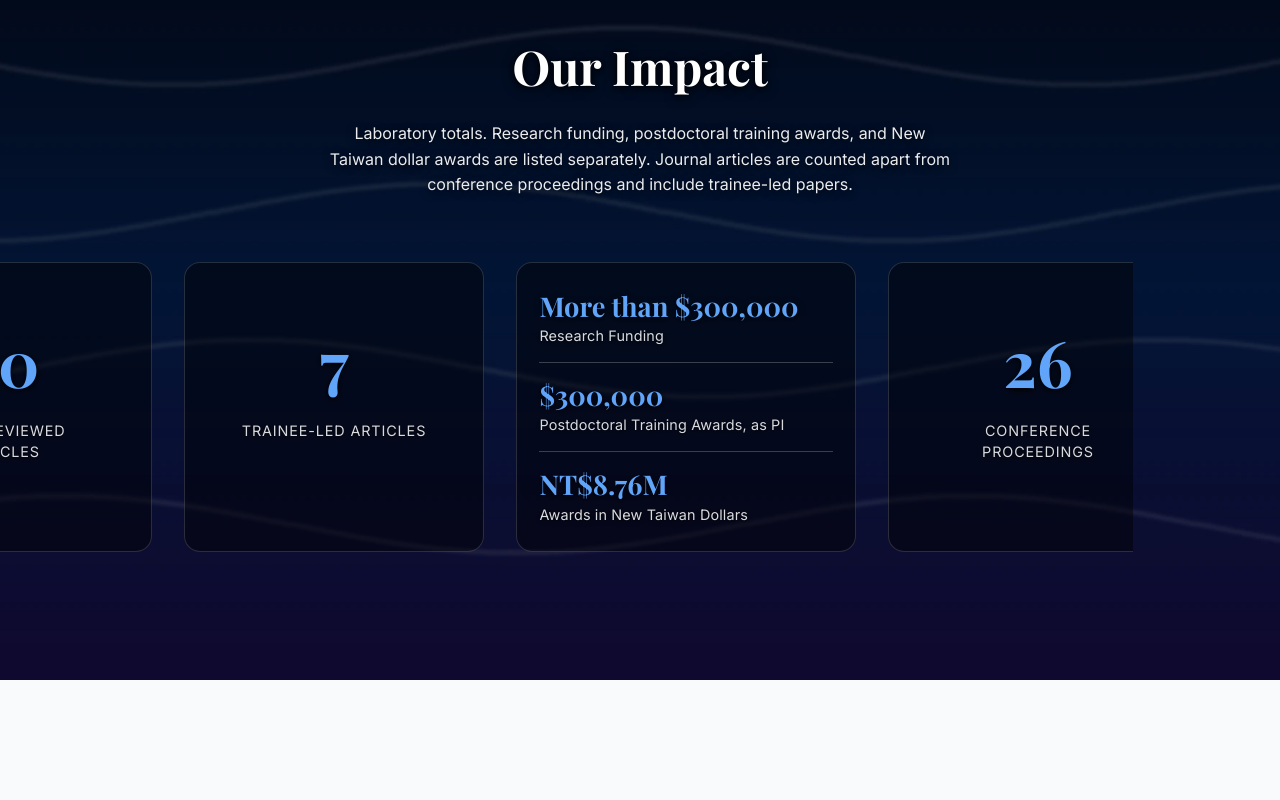
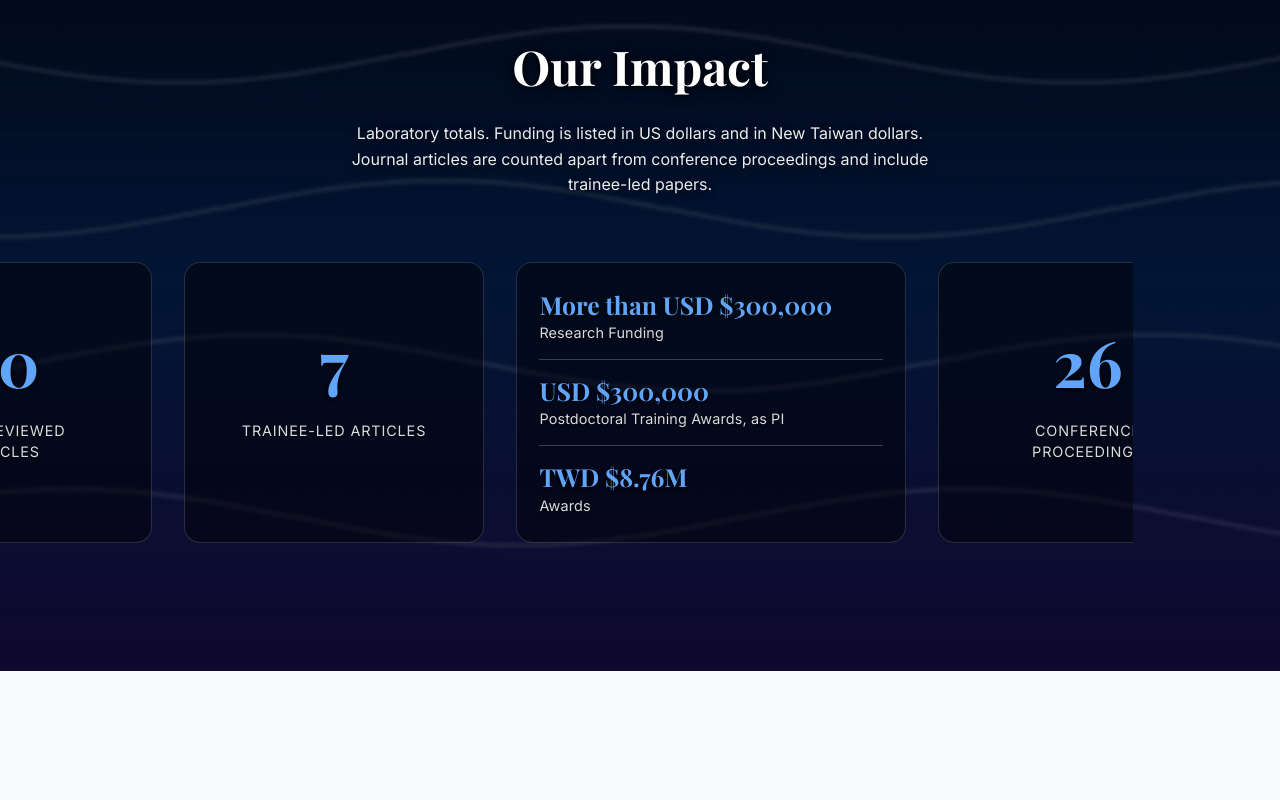
Before and after one commit to trimedlab/trimedlab.github.io, a plain HTML site: page index.html in a window 1280 px wide. Shown: the part 6080-6880 px from the top of the page. Drawn offline with nearby package versions, Linux system fonts and the light colour scheme.

Commit message:
Label laboratory funding in both US dollars and New Taiwan dollars.

```diff
--- a/index.html
+++ b/index.html
@@ -493,9 +493,9 @@
       color: #60a5fa;
     }
     .stat-label { font-size: 0.9rem; opacity: 0.85; text-transform: uppercase; letter-spacing: 0.06em; line-height: 1.45; overflow-wrap: break-word; }
-    .stat-card.funding-card { width: 340px; text-align: left; padding: 1.6rem 1.4rem; }
+    .stat-card.funding-card { width: 390px; text-align: left; padding: 1.6rem 1.4rem; }
     .fund-line + .fund-line { margin-top: 0.95rem; padding-top: 0.95rem; border-top: 1px solid rgba(255,255,255,0.22); }
-    .funding-card .stat-number { font-size: 1.7rem; line-height: 1.25; margin-bottom: 0.2rem; }
+    .funding-card .stat-number { font-size: 1.55rem; line-height: 1.25; margin-bottom: 0.2rem; overflow-wrap: anywhere; }
     .funding-card .stat-label { text-transform: none; letter-spacing: 0.01em; }
     .impact-note {
       color: rgba(255,255,255,0.92); max-width: 42rem; margin: 1rem auto 0;
@@ -970,17 +970,17 @@
   <section class="horizontal-section">
     <div class="horizontal-title">
       <h2 data-animate><span class="en">Our Impact</span><span class="zh">我們的影響力</span></h2>
-      <p class="impact-note"><span class="en">Laboratory totals. Research funding, postdoctoral training awards, and New Taiwan dollar awards are listed separately. Journal articles are counted apart from conference proceedings and include trainee-led papers.</span><span class="zh">實驗室合計。研究經費、博士後培訓獎助與新臺幣獎助分開列出。同儕審查期刊論文與會議論文分開計算，並包含學員第一作者論文。</span></p>
+      <p class="impact-note"><span class="en">Laboratory totals. Funding is listed in US dollars and in New Taiwan dollars. Journal articles are counted apart from conference proceedings and include trainee-led papers.</span><span class="zh">實驗室合計。經費分別以美元與新臺幣列出。同儕審查期刊論文與會議論文分開計算，並包含學員第一作者論文。</span></p>
     </div>
     <div class="horizontal-track">
       <div class="stat-card"><div class="stat-number">20</div><div class="stat-label"><span class="en">Peer-Reviewed Articles</span><span class="zh">同儕審查期刊論文</span></div></div>
       <div class="stat-card"><div class="stat-number">7</div><div class="stat-label"><span class="en">Trainee-Led Articles</span><span class="zh">學員第一作者論文</span></div></div>
-      <div class="stat-card funding-card"><div class="fund-line"><div class="stat-number">More than $300,000</div><div class="stat-label"><span class="en">Research Funding</span><span class="zh">研究經費</span></div></div><div class="fund-line"><div class="stat-number">$300,000</div><div class="stat-label"><span class="en">Postdoctoral Training Awards, as PI</span><span class="zh">博士後培訓獎助（計畫主持人）</span></div></div><div class="fund-line"><div class="stat-number">NT$8.76M</div><div class="stat-label"><span class="en">Awards in New Taiwan Dollars</span><span class="zh">新臺幣獎助</span></div></div></div>
+      <div class="stat-card funding-card"><div class="fund-line"><div class="stat-number"><span class="en">More than USD $300,000</span><span class="zh">超過美元 30 萬元</span></div><div class="stat-label"><span class="en">Research Funding</span><span class="zh">研究經費</span></div></div><div class="fund-line"><div class="stat-number"><span class="en">USD $300,000</span><span class="zh">美元 30 萬元</span></div><div class="stat-label"><span class="en">Postdoctoral Training Awards, as PI</span><span class="zh">博士後培訓獎助（計畫主持人）</span></div></div><div class="fund-line"><div class="stat-number"><span class="en">TWD $8.76M</span><span class="zh">新臺幣 876 萬元</span></div><div class="stat-label"><span class="en">Awards</span><span class="zh">獎助</span></div></div></div>
       <div class="stat-card"><div class="stat-number">26</div><div class="stat-label"><span class="en">Conference Proceedings</span><span class="zh">會議論文</span></div></div>
       <div class="stat-card"><div class="stat-number">28</div><div class="stat-label"><span class="en">Researchers Trained</span><span class="zh">培育研究人員</span></div></div>
       <div class="stat-card stat-dup"><div class="stat-number">20</div><div class="stat-label"><span class="en">Peer-Reviewed Articles</span><span class="zh">同儕審查期刊論文</span></div></div>
       <div class="stat-card stat-dup"><div class="stat-number">7</div><div class="stat-label"><span class="en">Trainee-Led Articles</span><span class="zh">學員第一作者論文</span></div></div>
-      <div class="stat-card funding-card stat-dup"><div class="fund-line"><div class="stat-number">More than $300,000</div><div class="stat-label"><span class="en">Research Funding</span><span class="zh">研究經費</span></div></div><div class="fund-line"><div class="stat-number">$300,000</div><div class="stat-label"><span class="en">Postdoctoral Training Awards, as PI</span><span class="zh">博士後培訓獎助（計畫主持人）</span></div></div><div class="fund-line"><div class="stat-number">NT$8.76M</div><div class="stat-label"><span class="en">Awards in New Taiwan Dollars</span><span class="zh">新臺幣獎助</span></div></div></div>
+      <div class="stat-card funding-card stat-dup"><div class="fund-line"><div class="stat-number"><span class="en">More than USD $300,000</span><span class="zh">超過美元 30 萬元</span></div><div class="stat-label"><span class="en">Research Funding</span><span class="zh">研究經費</span></div></div><div class="fund-line"><div class="stat-number"><span class="en">USD $300,000</span><span class="zh">美元 30 萬元</span></div><div class="stat-label"><span class="en">Postdoctoral Training Awards, as PI</span><span class="zh">博士後培訓獎助（計畫主持人）</span></div></div><div class="fund-line"><div class="stat-number"><span class="en">TWD $8.76M</span><span class="zh">新臺幣 876 萬元</span></div><div class="stat-label"><span class="en">Awards</span><span class="zh">獎助</span></div></div></div>
       <div class="stat-card stat-dup"><div class="stat-number">26</div><div class="stat-label"><span class="en">Conference Proceedings</span><span class="zh">會議論文</span></div></div>
       <div class="stat-card stat-dup"><div class="stat-number">28</div><div class="stat-label"><span class="en">Researchers Trained</span><span class="zh">培育研究人員</span></div></div>
     </div>
```
Also changed, not shown: index-oct2026.html (+5 -5 lines), team.html (+6 -6 lines).
